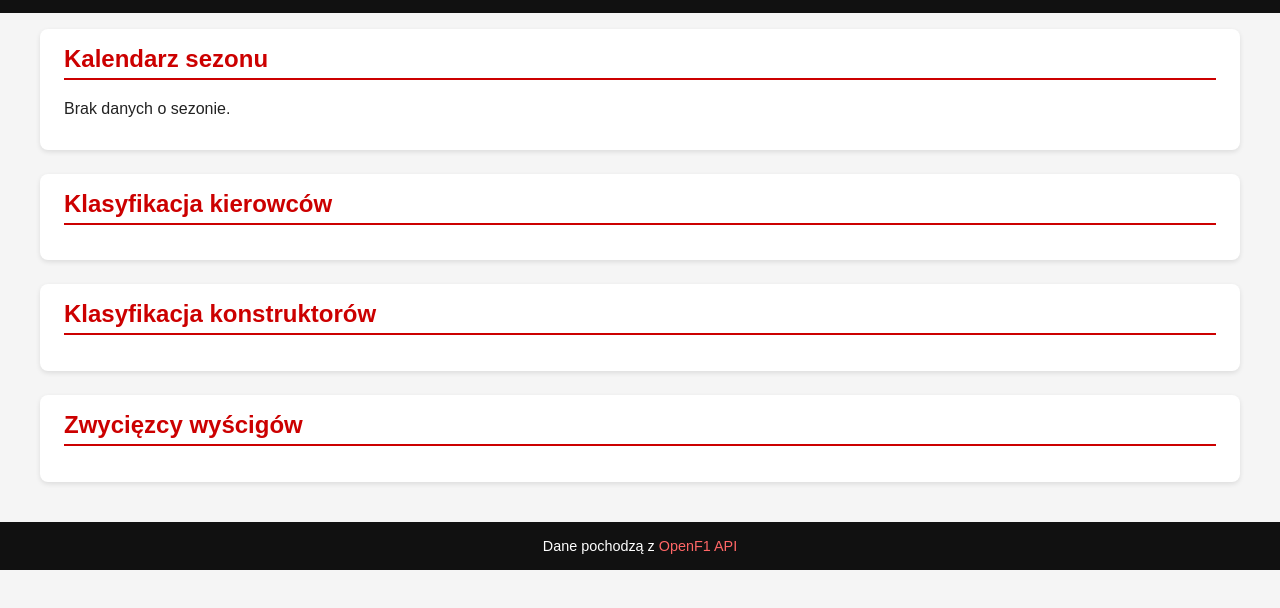
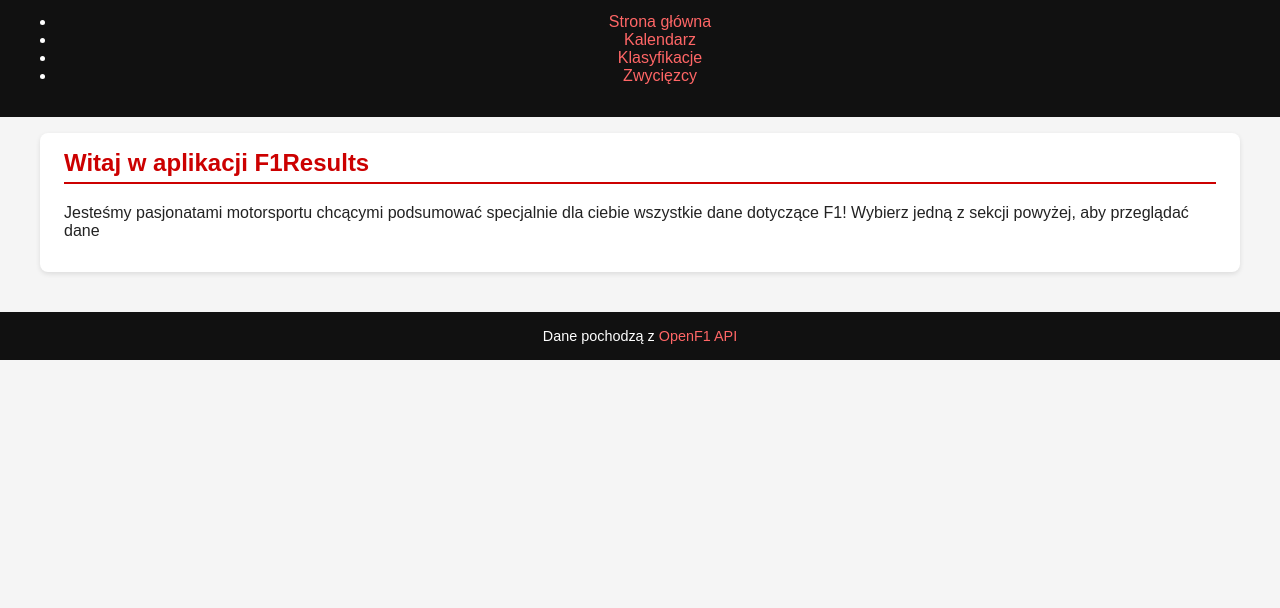
Before and after one commit to GabrielSolarz/ProjektPAW, a plain HTML site: page index.html in a window 1280 px wide. Shown: the part 52-660 px from the top of the page. Drawn offline with Linux system fonts and the light colour scheme; no server answers.

Commit message:
Comm7_PodzialNaPodstrony

```diff
--- a/index.html
+++ b/index.html
@@ -9,37 +9,23 @@
   <body>
     <header>
       <h1>F1 Season Summary 2025</h1>
+      <nav>
+        <ul>
+          <li><a href="/" data-route>Strona główna</a></li>
+          <li><a href="/calendar" data-route>Kalendarz</a></li>
+          <li><a href="/standings" data-route>Klasyfikacje</a></li>
+          <li><a href="/winners" data-route>Zwycięzcy</a></li>
+        </ul>
+      </nav>
     </header>
 
-    <main>
-      <section id="calendar">
-        <h2>Kalendarz sezonu</h2>
-        <div id="races">
-
-        </div>
-      </section>
+    <main id="app">
+      <section i>
+        <h2>Witaj w aplikacji F1Results</h2>
+        <p>Jesteśmy pasjonatami motorsportu chcącymi podsumować specjalnie dla ciebie wszystkie dane dotyczące F1! Wybierz jedną z sekcji powyżej, aby przeglądać dane</p>
 
 
-      <section id="drivers">
-        <h2>Klasyfikacja kierowców</h2>
-        <div id="drivers-standings">
-
-        </div>
       </section>
-
-
-      <section id="teams">
-        <h2>Klasyfikacja konstruktorów</h2>
-        <div id="teams-standings">
-        </div>
-      </section>
-      <section id="winners">
-        <h2>Zwycięzcy wyścigów</h2>
-        <div id="winners-list">
-
-        </div>
-      </section>
-
     </main>
     <footer>
       <p>
```
